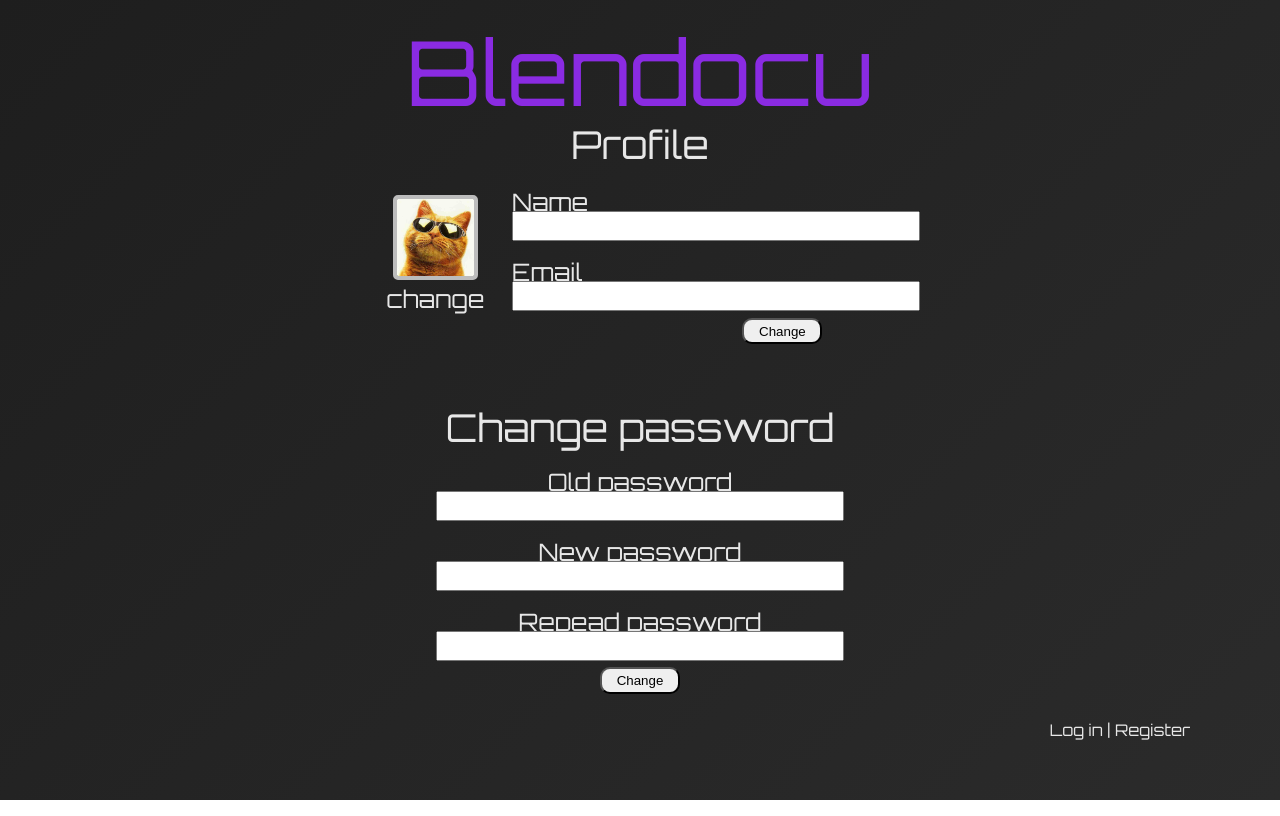
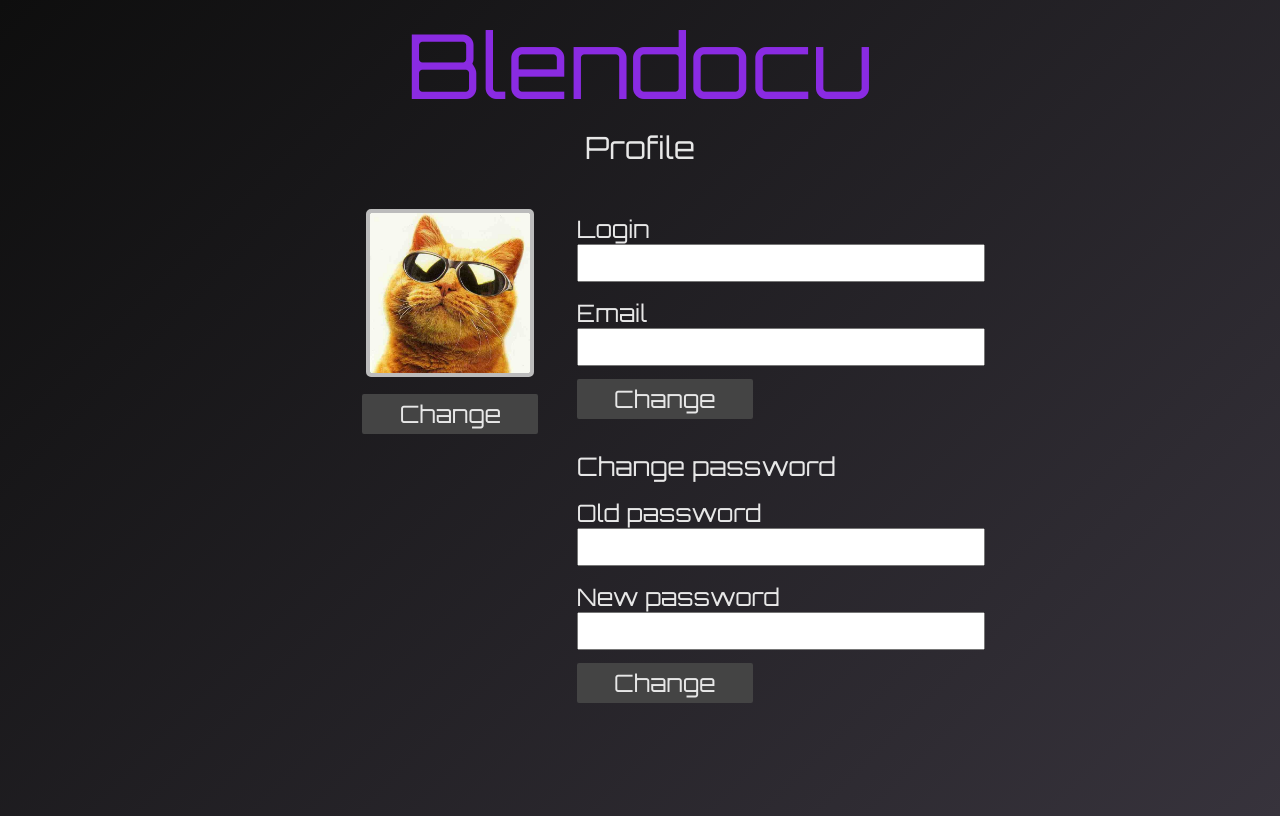
Before and after one commit to frontend-park-mail-ru/2018_1_perpetuum_mobile, a website: page public/profile.html in a window 1280 px wide. Drawn offline with Linux system fonts and the light colour scheme.

Commit message:
css review

```diff
--- a/public/js/components/Scoreboard/Scoreboard.tmpl.xml
+++ b/public/js/components/Scoreboard/Scoreboard.tmpl.xml
@@ -1,5 +1,5 @@
 <fest:template xmlns:fest="http://fest.mail.ru" context_name="data">
-	<div class="changeProfileHead">Scoreboard</div>
+	<div class="sectionHeader">Scoreboard</div>
 	<table>
 		<tbody>
             <tr>
--- a/public/main.css
+++ b/public/main.css
@@ -1,7 +1,6 @@
 body {
 	font-family: 'Orbitron', sans-serif;
-  	background: linear-gradient(-45deg ,#2b2b2b, #1e1e1e);
-  	margin: 0 !important;
+  	background: linear-gradient(-45deg , #37333c, #0e0e0e);
   	color: #e7e7e7;
 }
 
@@ -19,18 +18,12 @@ body {
 	grid-column: 2/3;
 }
 
-.logo {
+.logoBlendocu {
     grid-row: 1/2;
     grid-column: 2/3;
-	align-self: center;
 	font-size: 7vw;
 	text-align: center;
-	height: 7vw;
     color: blueviolet;
-}
-
-.p-0{
-	padding: 0 !important;
 }
 
 li {
@@ -49,72 +42,47 @@ li {
 	grid-row: 2/4;
 	grid-column: 2/3;
 	display: grid;
-	grid-template-columns: 30% 70%;
-	grid-template-rows: 20% 90%;
+	grid-template-columns: 40% 60%;
 }
 
 .changeProfileImage {
 	grid-row: 2/3;
 	grid-column: 1/2;
 	text-align: center;
-	margin: 3vh 0 0 3vw;
+	margin-top: 7vh;
 }
 
 .descriptionText {
 	font-size: 3vh;
-	height: 3vh;
-	padding: 2vh 0 0 0;
+    padding: 2vh 0 0 0;
 }
 
 .inputSize {
 	width: 50vh;
-	height: 3vh;
+	height: 4vh;
 }
 
-.changeButton:hover {
-	background: white;
-}
-
-.changeButton {
-	height: 2em;
-	width: 6em;
-	border-radius: 10px;
-}
-
-.changeNickEmailButtonPosition{
-	position: relative;
-	top: 0.5vw;
-	left: 18vw;
-}
-
-.changePasswordButtonPosition {
-	position: relative;
-	top: 0.5vw;
-}
-
-.changeButtonBlock {
-	display:block;
-	width: 50vh;
-	justify-content: center;
-}
-
-.changeProfileHead {
-	font-size: 3vw;
+.sectionHeader {
+	font-size: 2.4vw;
 	grid-row: 1/2;
 	grid-column: 1/3;
 	text-align: center;
 }
 
+.changeProfilePassword {
+	margin-top: 2vh;
+	font-size: 2vw;
+}
+
 .changeProfileNick {
 	grid-row: 2/3;
 	grid-column: 2/3;
+	margin-top: 4vh;
 }
 
 .changePassword {
-	margin: 2vw 0 0 0;
 	grid-row: 4/7;
 	grid-column: 2/3;
-	text-align: center;
 }
 
 a {
@@ -127,41 +95,46 @@ a:hover {
     border-bottom: blueviolet 3px solid;
 }
 
-#changeImage {
+.changeImageButton {
+	width: 22vh;
+	height: 5vh;
+	font-family: 'Orbitron', sans-serif;
+	background: #444444;
+	color: #e7e7e7;
 	font-size: 3vh;
+	border: #444444 3px solid;
+	transition: all 0.3s linear;
+	border-radius: 2px;
+	margin-top: 1vw;
+}
+
+.changeImageButton:hover {
+	border-bottom: blueviolet 3px solid;
 }
 
 .changeProfileImage img {
-	width: 50%;
+	width: 20vh;
 	border: 4px solid #bcbcbc;
 	border-radius: 5px;
-}
-
-.profile-flex {
-    display: flex;
-    flex-direction: column;
-    align-items: center;
-    justify-content: space-between;
+	margin-top: -1.6vh;
 }
 
 .loginDiv {
-	display: flex;
-	flex-direction: column;
-	justify-content: space-between;
-	align-items: center;
-	flex-wrap: wrap;
-	height: 100%;
+    font-size: initial;
+	margin-top: 4vh;
 }
 
 .registerButton {
-	width: 20vw;
+	width: 50vh;
 	height: 7vh;
 	font-family: 'Orbitron', sans-serif;
 	background: #444444;
 	color: #e7e7e7;
-	font-size: 2vw;
+	font-size: 3vh;
 	border: #444444 3px solid;
     transition: all 0.3s linear;
+    border-radius: 2px;
+    margin: 3vh 2vh 2vh 2vh;
 }
 
 .registerButton:hover {
@@ -175,13 +148,15 @@ table {
     width: 90%;
     font-size: 2vw;
 }
+
 th {
     border-bottom: blueviolet 1px solid;
 }
+
 .imgInProfile {
     border: #bcbcbc 2px solid;
     border-radius: 3px;
-    width: 3vw;
+    width: 5vw;
 }
 
 .submenu {
--- a/public/profile.html
+++ b/public/profile.html
@@ -8,31 +8,27 @@
 
 
 <div class="wrapper">
-	<div class="logo"> Blendocu</div>
-	<div class="three">
+	<div class="logoBlendocu"> Blendocu</div>
 
-	</div>
-	<div class="changeProfile">
-		<div class="changeProfileHead">Profile</div>
+	<section class="changeProfile">
+		<div class="sectionHeader">Profile</div>
 			<div class="changeProfileImage">
-			<img src="img.jpg"></img>
-			<a href="lol"> <div id="changeImage">change</div></a>
+				<img src="img.jpg">
+				<button class="changeImageButton" data-section="change">Change</button>
 			</div>
 			<form class="changeProfileNick">
 
-			<div class="descriptionText">Name</div>
+				<div class="descriptionText">Login</div>
 				<input class="inputSize" type="text" name="name" >
 
 				<div class="descriptionText descriptionTextWidth">Email</div>
 				<input class="inputSize" type="text" name="email">
 
-			<div class="changeButtonBlock">
-				<input class="changeButton changeNickEmailButtonPosition" type="submit" value = "Change">
-			</div>
+				<button class="changeImageButton" data-section="change">Change</button>
 			</form>
-	</div>
+
 			<form class="changePassword">
-		<div class="changeProfileHead">Change password</div>
+				<div class="changeProfilePassword">Change password</div>
 
 				<div class="descriptionText">Old password</div>
 				<input class="inputSize" type="text" name="text">
@@ -40,17 +36,10 @@
 				<div class="descriptionText">New password</div>
 				<input class="inputSize" type="text" name="text">
 
-		<div class="descriptionText">Repead password</div>
-		<input class="inputSize" type="text" name="text">
+				<button class="changeImageButton" data-section="change">Change</button>
+			</form>
 
-		<div class="newBlock">
-			<input class="changeButton changePasswordButtonPosition" type="submit" value = "Change">
+	</section>
 </div>
-	</form>
-	<div class="four"></div>
-	<div class="profile"><a href="#">Log in | Register</a></div>
-
-</div>
-</body>
 
 </html>
```
Also changed, not shown: public/Scoreboard.html (+1 -1 lines), public/index.html (+22 -54 lines), public/js/application.js (+6 -3 lines). Lines whose indentation alone changed are shown as unchanged.
